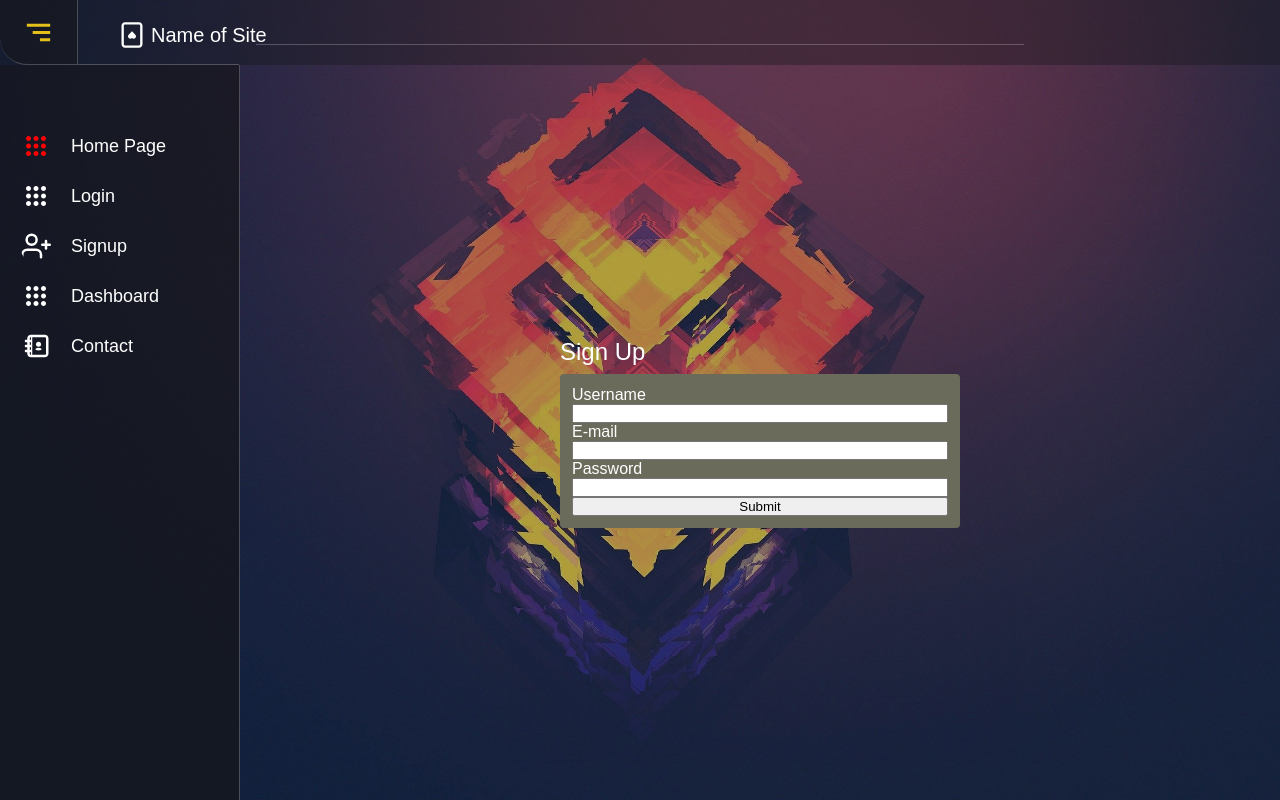
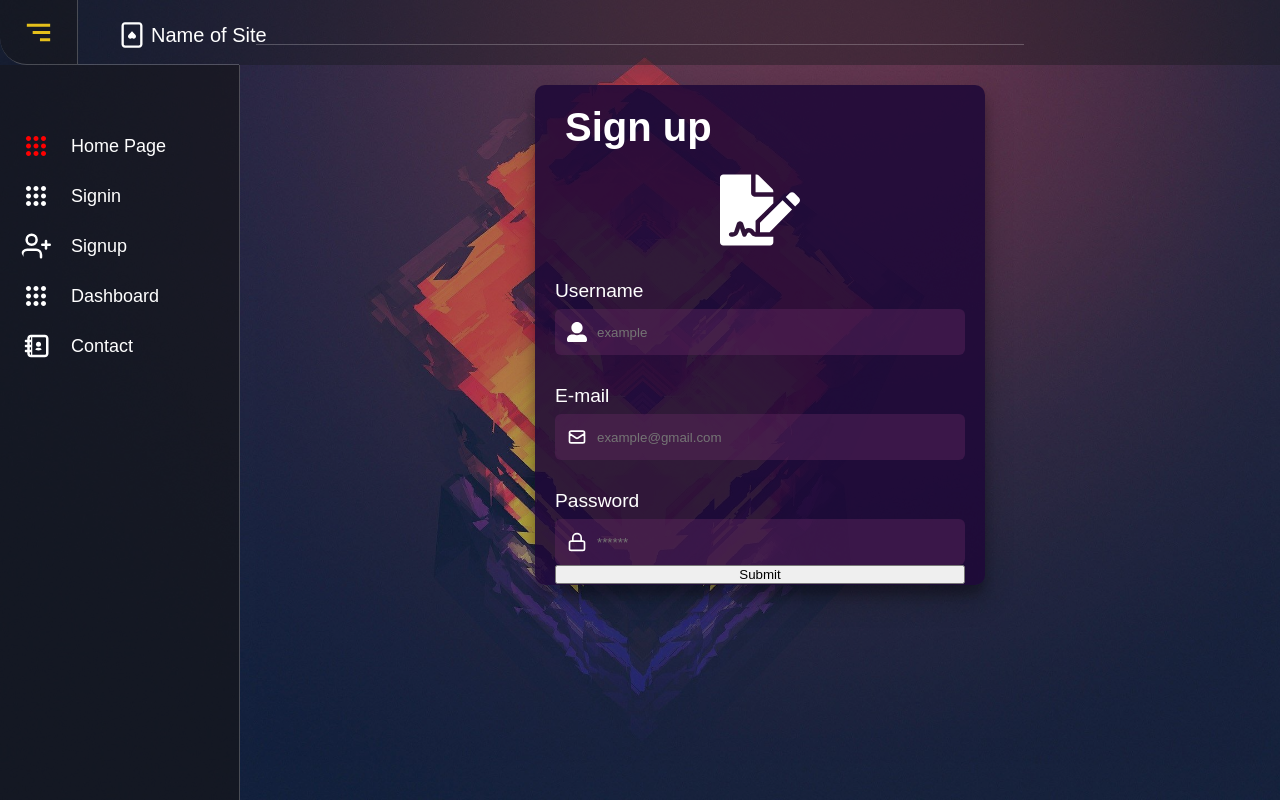
Before and after one commit to jaron93/Portfolio, a React (Create React App) app in the folder Frontend/: page /signup in a window 1280 px wide. Built offline with nearby package versions, Linux system fonts and the light colour scheme; what axios-jwt would draw is missing.

Commit message:
add register page, name state changes

```diff
--- a/Frontend/src/App.tsx
+++ b/Frontend/src/App.tsx
@@ -6,7 +6,7 @@ import { useSelector } from 'react-redux';
 import classNames from 'classnames';
 
 import Signup from './pages/Signup/Signup';
-import Login from './pages/Login/Login';
+import Signin from './pages/Signin/Signin';
 import Home from './pages/Home';
 
 import {
@@ -28,7 +28,7 @@ export default function App() {
             <div className={classNames('main-content', sidebarOpen && 'isActive')}>
                <Switch>
                   <Route exact component={Home} path="/" />
-                  <Route exact component={Login} path="/login" />
+                  <Route exact component={Signin} path="/signin" />
                   <Route exact component={Signup} path="/signup" />
                   {/*                   <PrivateRoute exact component={Dashboard} path="/" /> */}
                </Switch>
--- a/Frontend/src/components/FormInput/FormInput.tsx
+++ b/Frontend/src/components/FormInput/FormInput.tsx
@@ -1,4 +1,4 @@
-import React, { useCallback, useEffect, useRef, useState } from 'react'
+import React, { useCallback, useRef, useState } from 'react'
 import styles from './FormInput.module.scss'
 import classNames from 'classnames';
 import { IconBaseProps } from 'react-icons';
@@ -18,9 +18,6 @@ let cn = classNames;
 
 const FormInput: React.FC<InputProps> = ({ register, name, errors, icon: Icon, ...inputProps }) => {
 
-   /*    const { errors
-      } = useFormContext();
-    */
    const inputRef = useRef<HTMLInputElement>(null);
    const [isFocused, setIsFocused] = useState(false);
    const [isFilled, setIsFilled] = useState(false);
--- a/Frontend/src/components/Header/Header.tsx
+++ b/Frontend/src/components/Header/Header.tsx
@@ -2,7 +2,6 @@ import React from 'react'
 import styles from './Header.module.scss'
 import { CgCardSpades } from 'react-icons/cg';
 import { BiMenuAltRight } from 'react-icons/bi';
-import { useTypedSelector } from '../../store/store';
 import { useDispatch, useSelector } from "react-redux";
 import { toggleBar } from '../../store/slices/preferences';
 
@@ -10,7 +9,7 @@ const Header: React.FC = () => {
 
    const dispatch = useDispatch();
 
-   const { username } = useTypedSelector(state => state.user.userInfo)
+   const { username } = useSelector(state => state.user.userInfo)
 
    const handleClick = () => {
       dispatch(toggleBar());
--- a/Frontend/src/components/Sidebar/Sidebar.tsx
+++ b/Frontend/src/components/Sidebar/Sidebar.tsx
@@ -55,11 +55,11 @@ const Sidebar: React.FC = () => {
                   </li>
                   {!userInfo &&
                      <li>
-                        <NavLink to="/login" className={styles.link}>
+                        <NavLink to="/signin" className={styles.link}>
                            <CgMenuGridO /* className={styles.icon2} */ />
-                           <span className={cn(styles.links_name, isActive)}>Login</span>
+                           <span className={cn(styles.links_name, isActive)}>Signin</span>
                         </NavLink>
-                        <span className={cn(styles.tooltip, isActive)}>Login</span>
+                        <span className={cn(styles.tooltip, isActive)}>Signin</span>
                      </li>
                   }
                   {!userInfo &&
--- a/Frontend/src/pages/Login/Login.tsx
+++ b/Frontend/src/pages/Signin/Signin.tsx
@@ -1,8 +1,8 @@
 import React, { useEffect } from 'react';
 
-import styles from "./Login.module.scss"
+import styles from "./Signin.module.scss"
 import { useForm, SubmitHandler } from 'react-hook-form';
-import { loginUser, clearState } from '../../store/slices/user';
+import { signinUser, clearState } from '../../store/slices/user';
 import { useHistory } from 'react-router-dom';
 import toast from 'react-hot-toast';
 import { useDispatch, useSelector } from 'react-redux';
@@ -16,7 +16,7 @@ import { FaUserAlt } from 'react-icons/fa';
 import { yupResolver } from '@hookform/resolvers/yup';
 import * as Yup from 'yup';
 
-interface ILoginFormData {
+interface ISigninFormData {
    username: string;
    password: string;
 }
@@ -39,8 +39,8 @@ const Signin: React.FC = () => {
 
    const notify = () => toast;
 
-   const onSubmit: SubmitHandler<ILoginFormData> = data => {
-      dispatch(loginUser(data));
+   const onSubmit: SubmitHandler<ISigninFormData> = data => {
+      dispatch(signinUser(data));
    }
 
 
--- a/Frontend/src/pages/Signup/Signup.module.scss
+++ b/Frontend/src/pages/Signup/Signup.module.scss
@@ -1,35 +1,35 @@
 .container {
-   width: 25rem;
-   height: 100%;
-   margin: auto;
-
+   margin: 20px;
    display: flex;
    flex-direction: column;
-   align-items: center;
-   justify-content: center;
+   background-color: rgba(30, 9, 56, 0.877);
+	border-radius: 10px;
+  	box-shadow: 0 14px 28px rgba(0,0,0,0.25),
+			      0 10px 10px rgba(0,0,0,0.22);
+   max-width: 450px;
+	width: 100%;
+   height: 500px;
 
-header {
-   width: 100%;
-   display: flex;
-   justify-content: flex-start;
+   header{
+      padding: 20px 30px;
 
-   h1 {
-     font-size: 24px;
-     font-weight: 500;
-     margin-bottom: 8px;
-     color: white;
+      h1{
+         font-size: 2.5rem;
+         text-align: start;
+         width: 100%;
+         color: #fff;
+      }
    }
- }
- form {
-   color: white;
-   background: rgb(107, 107, 92);
-   border-radius: 4px;
-   width: 100%;
-   padding: 12px;
+   form {
+      padding: 0px 20px;
+      display: flex;
+      flex-direction: column;
 
-   display: flex;
-   flex-direction: column;
-/*    align-items: center; */
-   justify-content: center;
- }
+      label{
+         color: #fff;
+         font-size: 1.2rem;
+         margin-top: 30px;
+         margin-bottom: 7px;
+      }
+   }
 }
--- a/Frontend/src/pages/Signup/Signup.tsx
+++ b/Frontend/src/pages/Signup/Signup.tsx
@@ -7,56 +7,98 @@ import { useHistory } from 'react-router-dom';
 import toast from 'react-hot-toast';
 import { useDispatch, useSelector } from 'react-redux';
 
+import FormInput from '../../components/FormInput/FormInput';
 
-type ISignUpFormData = {
+import { HiOutlineMail } from 'react-icons/hi'
+import { FiLock } from 'react-icons/fi';
+import { FaUserAlt, FaFileSignature } from 'react-icons/fa';
+
+import { yupResolver } from '@hookform/resolvers/yup';
+import * as Yup from 'yup';
+
+interface ISignupFormData {
    username: string;
    email: string;
    password: string;
 }
 
 const Signup: React.FC = () => {
+
+   const validationSchema = Yup.object().shape({
+      username: Yup.string()
+         .required('Username is required'),
+      email: Yup.string()
+         .required('E-mail is required'),
+      password: Yup.string()
+         .required('Password is required'),
+   });
+   const formOptions = { resolver: yupResolver(validationSchema) };
+
    const dispatch = useDispatch()
-   const { register, handleSubmit } = useForm()
+   const { register, handleSubmit, formState: { errors } } = useForm(formOptions)
    const history = useHistory();
 
-   const isSuccess = useSelector(state => state.user)
-   const isError = useSelector(state => state.user)
-   const isFailed = useSelector(state => state.user)
+   const { status, error } = useSelector(state => state.user)
 
-   const onSubmit: SubmitHandler<ISignUpFormData> = data => {
+   const notify = () => toast;
+
+   const onSubmit: SubmitHandler<ISignupFormData> = data => {
       dispatch(signupUser(data));
    }
 
-   /*
-      useEffect(() => {
-         if (isSuccess) {
-            dispatch(clearState());
-            history.push('/');
-         }
-         if (isError) {
-            toast.error(errorMessage);
-            dispatch(clearState());
-         }
-      }, [isSuccess, isError, dispatch, history, errorMessage]); */
+   useEffect(() => {
+      if (status === "failed") {
+         toast.error(error);
+         notify();
+         dispatch(clearState())
+      }
+      if (status === "succeeded") {
+         toast.success("Account Created Successfully!");
+         notify();
+         history.push('/signin')
+         dispatch(clearState())
+      }
+   }, [status, error, history, dispatch]);
 
 
    return (
       <>
+         <div className={styles.container}>
 
-         <div className={styles.container}>
             <header>
-               <h1>
-                  Sign Up
-               </h1>
+               <h1>Sign up</h1>
             </header>
+
+            <FaFileSignature size={80} style={{ fill: 'white', margin: "0 auto" }} />
+
             <form onSubmit={handleSubmit(onSubmit)}>
                <label>Username</label>
-               <input {...register("username")} />
+               <FormInput
+                  name="username"
+                  type="username"
+                  register={register}
+                  icon={FaUserAlt}
+                  placeholder="example"
+                  errors={errors?.username?.message}
+               />
                <label>E-mail</label>
-               <input {...register("email")} />
+               <FormInput
+                  name="email"
+                  type="email"
+                  register={register}
+                  icon={HiOutlineMail}
+                  placeholder="example@gmail.com"
+                  errors={errors?.email?.message}
+               />
                <label>Password</label>
-               <input {...register("password")} />
-
+               <FormInput
+                  name="password"
+                  type="password"
+                  register={register}
+                  icon={FiLock}
+                  placeholder="******"
+                  errors={errors?.password?.message}
+               />
                <input type="submit" />
             </form>
          </div>
--- a/Frontend/src/store/store.tsx
+++ b/Frontend/src/store/store.tsx
@@ -1,5 +1,4 @@
 import { configureStore, getDefaultMiddleware } from '@reduxjs/toolkit'
-import { TypedUseSelectorHook, useSelector } from 'react-redux';
 import { combineReducers } from 'redux';
 
 import {
@@ -47,10 +46,6 @@ export type RootState = ReturnType<typeof store.getState>
 // Inferred type: {posts: PostsState, comments: CommentsState, users: UsersState}
 export type AppDispatch = typeof store.dispatch
 
-const useTypedSelector: TypedUseSelectorHook<
-   ReturnType<typeof persistedReducer>
-> = useSelector;
-
-export { store, persistor, useTypedSelector };
+export { store, persistor };
 
 export default persistedReducer;
```
Also changed, not shown: Frontend/src/pages/Login.tsx (deleted, +0 -7 lines), Frontend/src/store/slices/user.ts (+32 -17 lines), Frontend/src/pages/Signin/Signin.module.scss (renamed from Frontend/src/pages/Login/Login.module.scss).
